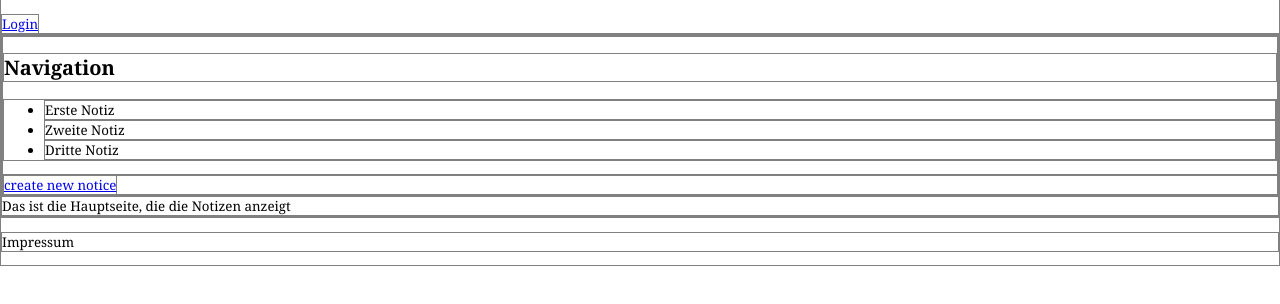
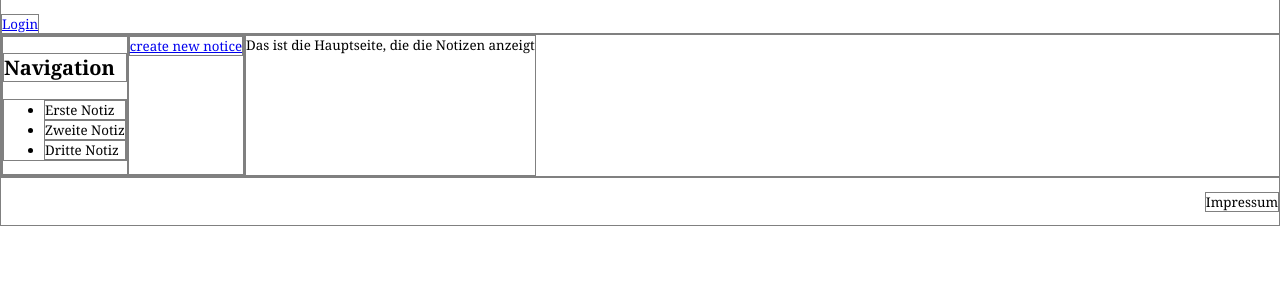
Before and after one commit to flickflack3007/notice-board, a website built with Parcel: page src/index.html in a window 1280 px wide. Shown: the part 60-364 px from the top of the page. Built offline with nearby package versions, Linux system fonts and the light colour scheme.

Commit message:
index.css flexboxes hinzugefügt

```diff
--- a/src/_css/index.css
+++ b/src/_css/index.css
@@ -11,10 +11,33 @@ html, body {
 body {
     font-family: Cambria, Cochin, Georgia, Times, 'Times New Roman', serif;
 
+    display: flex;
+    flex-direction: column;
+
 }
 
 body * {
     border: .01em solid grey;
+}
+
+main {
+    display: flex;
+    flex-direction: row;
+}
+
+#sidebar {
+    display: flex;
+    flex-direction: row;
+}
+
+#board {
+    display: flex;
+    flex-direction: column;
+    flex-grow: 2;
+}
+
+footer {
+    justify-items: flex-end;
 }
 
 @media (max-width: 768px) {
@@ -45,4 +68,5 @@ body * {
     section {
         display: flex;
     }
+
 }
```
